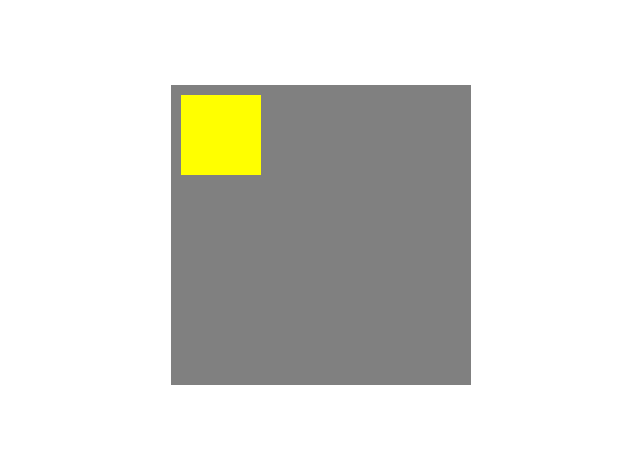
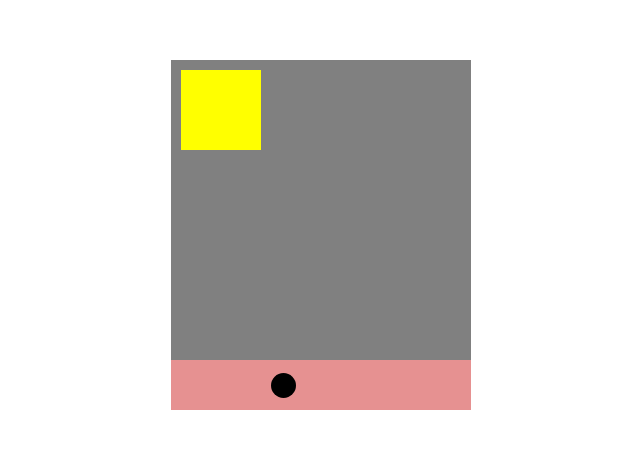
Before and after one commit to malindakpt/slider-game, a React (Create React App) app: page / in a window 1280 px wide. Shown: the part 165-614 px from the top of the page, without its empty margins (319-959 px from the left). Built offline with nearby package versions, Linux system fonts and the light colour scheme.

Commit message:
Auto slider implementation

```diff
--- a/src/components/Container/Container.tsx
+++ b/src/components/Container/Container.tsx
@@ -1,11 +1,49 @@
-import React from "react";
+import React, { Component } from "react";
 import { Grid } from "../Grid/Grid";
 import classes from "./Container.module.scss";
+import { Slider } from "../Slider/Slider";
 
-export const Container: React.FC = () => {
-  return (
-    <div className={classes.container}>
-      <Grid />
-    </div>
-  );
-};
+export class Container extends Component {
+  private timer: any;
+  private readonly SLIDE_GAP = 5;
+  private readonly SLIDER_END_POSITION = 250;
+  private readonly SLIDE_START_POSITION = 25;
+  private readonly REFRESH_INTERVAL = 20;
+
+  state = {
+    sliderPosition: this.SLIDE_START_POSITION,
+    isForward: true,
+  };
+
+  componentDidMount() {
+    this.timer = setInterval(() => {
+      const next = { ...this.state };
+
+      next.sliderPosition = next.isForward
+        ? next.sliderPosition + this.SLIDE_GAP
+        : next.sliderPosition - this.SLIDE_GAP;
+
+      next.isForward =
+        next.sliderPosition === this.SLIDER_END_POSITION
+          ? false
+          : next.sliderPosition === this.SLIDE_START_POSITION
+          ? true
+          : next.isForward;
+
+      this.setState(next);
+    }, this.REFRESH_INTERVAL);
+  }
+
+  componentWillUnmount() {
+    clearInterval(this.timer);
+  }
+
+  render() {
+    return (
+      <div className={classes.container}>
+        <Grid />
+        <Slider left={this.state.sliderPosition} />
+      </div>
+    );
+  }
+}
--- /dev/null
+++ b/src/components/Slider/Slider.module.scss
@@ -0,0 +1,15 @@
+.container {
+  width: 100%;
+  height: 50px;
+  background-color: #e69191;
+
+  .cursor {
+    position: relative;
+    left: 25px;
+    width: 25px;
+    height: 25px;
+    top: 13px;
+    background-color: black;
+    border-radius: 100%;
+  }
+}
--- /dev/null
+++ b/src/components/Slider/Slider.tsx
@@ -0,0 +1,17 @@
+import React from "react";
+import classes from "./Slider.module.scss";
+
+export interface SliderProps {
+  left: number;
+}
+export const Slider: React.FC<SliderProps> = ({ left }) => {
+  const location = {
+    left: `${left}px`,
+  };
+
+  return (
+    <div className={classes.container}>
+      <div className={classes.cursor} style={location}></div>
+    </div>
+  );
+};
```
